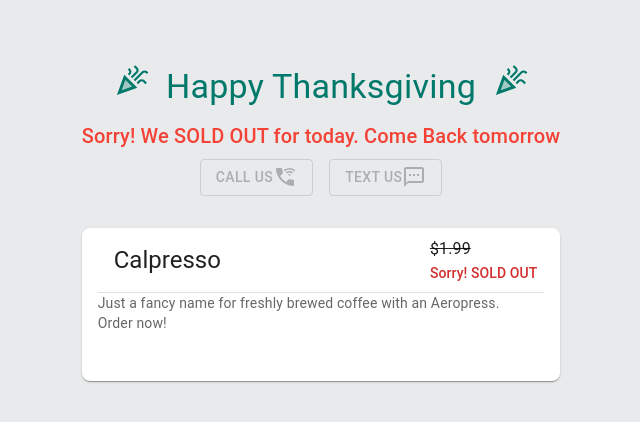
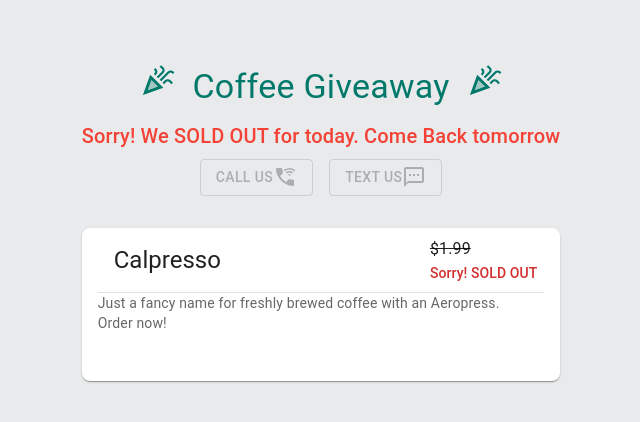
Before and after one commit to JSsquare/calppucino, a Next.js app: page / in a window 1280 px wide. Shown: the top 422 px of the page, without its empty margins (319-959 px from the left). Built offline with nearby package versions, Linux system fonts and the light colour scheme; no server answers.

Commit message:
Adding new GTM module script and package Feb 12 v1.0

```diff
--- a/app/constants.ts
+++ b/app/constants.ts
@@ -1,6 +1,6 @@
 export const APP_CONSTANTS = {
     WIP: true,
-    HEADER_TITLE: 'Happy Thanksgiving ',
+    HEADER_TITLE: ' Coffee Giveaway ',
     WIP_DESCRIPTION: 'Order your FREE coffee at UC Village today!',
     SOLDOUT_DESCRIPTION: 'Sorry! We SOLD OUT for today. Come Back tomorrow',
     OFFER_INFO: {
--- a/components/WIPComponents/OfferItemCard.tsx
+++ b/components/WIPComponents/OfferItemCard.tsx
@@ -5,7 +5,7 @@ import { APP_CONSTANTS } from '../../app/constants';
 
 const OfferItemCard = () => {
   const { OFFER_INFO } = APP_CONSTANTS
-  const isSoldOut = OFFER_INFO.SOLD_OUT
+  const {SOLD_OUT: isSoldOut } = OFFER_INFO
 return (
         <CardWrapper>
         <a href="sms:+19176791655">
--- a/package.json
+++ b/package.json
@@ -18,6 +18,7 @@
     "next": "11.1.0",
     "react": "17.0.2",
     "react-dom": "17.0.2",
+    "react-gtm-module": "^2.0.11",
     "react-query": "^3.32.1",
     "react-redux": "^7.2.6",
     "yarn": "^1.22.11"
@@ -25,6 +26,7 @@
   "devDependencies": {
     "@mui/core": "^5.0.0-alpha.54",
     "@types/react": "17.0.19",
+    "@types/react-gtm-module": "^2.0.1",
     "eslint": "7.32.0",
     "eslint-config-next": "11.1.0",
     "typescript": "4.4.2"
--- a/pages/_app.tsx
+++ b/pages/_app.tsx
@@ -1,12 +1,20 @@
-import { useState } from 'react'
+import { useEffect, useState } from 'react'
+import TagManager from 'react-gtm-module'
 import '../styles/globals.css'
 import type { AppProps } from 'next/app'
 import { Hydrate, QueryClient, QueryClientProvider } from 'react-query'
 import { store } from '../app/store'
 import { Provider } from 'react-redux'
 
+const GoogleTagManagerArgs = {
+  trackingId: 'G-NBF0KS904L'
+}
+
 function MyApp({ Component, pageProps }: AppProps) {
   const [queryClient] = useState(() => new QueryClient())
+  useEffect(() => {
+    TagManager.initialize({ gtmId: GoogleTagManagerArgs.trackingId });
+}, []);
 
   return (
     <QueryClientProvider client={queryClient}>
```
Also changed, not shown: 1 other file (tests, documents, lock files or other folders).
